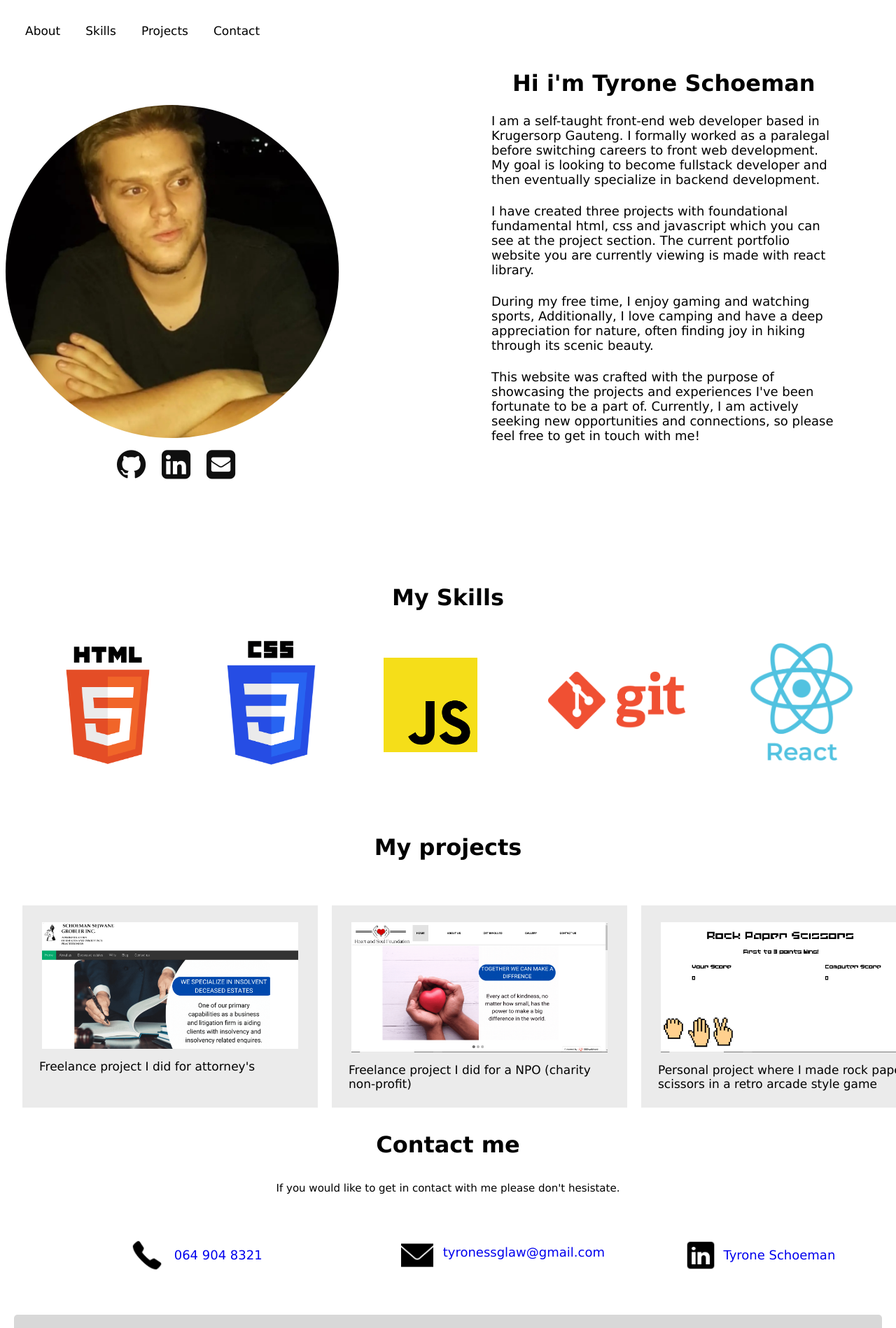
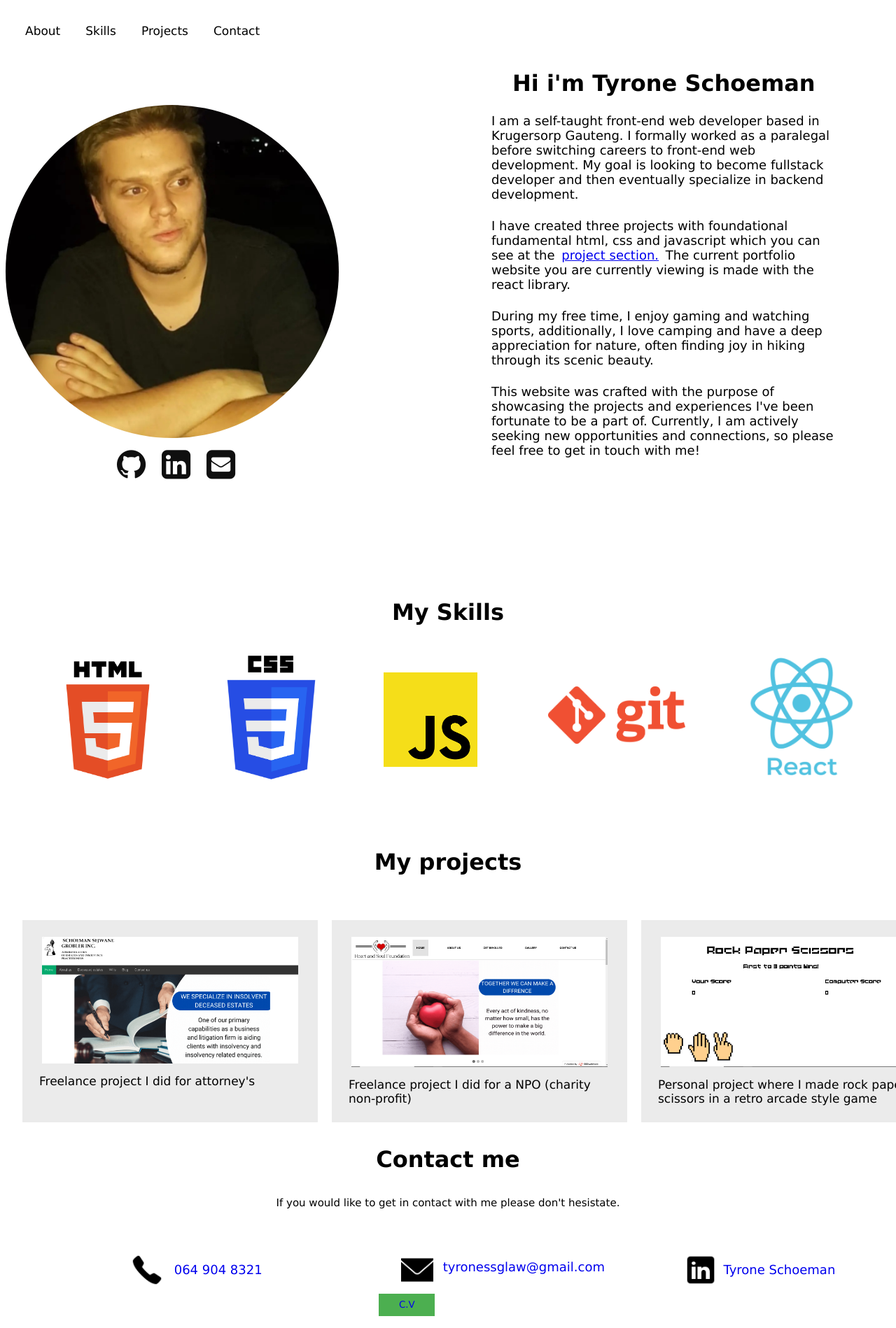
Before and after one commit to tyrone-code/react-app-portfolio, a React (Create React App) app: page / in a window 1280 px wide. Shown: the top 1898 px of the page at 70% size. Built offline with nearby package versions, Linux system fonts and the light colour scheme.

Commit message:
added cv download button

```diff
--- a/src/App.css
+++ b/src/App.css
@@ -631,3 +631,20 @@ input[type=submit]:hover {
   position:relative;
   top:10px;
 }
+
+
+.cv-download{
+  background-color: #4CAF50; /* Green */
+  text-decoration: none;
+  border: none;
+  height:2rem;
+  width:5rem;
+  position:relative;
+  right:24rem;
+  bottom:3rem;
+}
+
+
+.download-link {
+  text-decoration: none;
+}
--- a/src/App.js
+++ b/src/App.js
@@ -6,6 +6,7 @@ import Skills from './Components/skills'
 import Projects from './Components/projects'
 import Contact from './Components/contact'
 import ContactForm from './Components/contactform'
+
 function App() {
   return (
      <div>
--- a/src/Components/contact.js
+++ b/src/Components/contact.js
@@ -2,6 +2,8 @@ import React from 'react';
 import phone from '../images/icons8-phone-100.png'
 import email from '../images/icons8-envelope-100.png'
 import linkedin from '../images/icons8-linkedin-100.png'
+
+
 export default function Contact(){
     return (
        <div>
@@ -19,16 +21,12 @@ export default function Contact(){
 
   <div><img src={linkedin} alt='linkedin' className="linkedIn"/>
  <a href="https://www.linkedin.com/in/tyrone-schoeman-821633163"> <p className="text">Tyrone Schoeman</p></a>
-
+ <button className="cv-download">
+      <a href={linkedin} download="CV" className="download-link">C.V</a>
+  </button>
   </div>
   </div>
-
-
-
-
-
-
-       </div>
-       </div>
+  </div>
+  </div>
     )
   }
--- a/src/Components/introduction.js
+++ b/src/Components/introduction.js
@@ -17,10 +17,10 @@ export default function AboutMe() {
           </div>
         <div className="about-me" id="about">
           <h1>Hi i'm Tyrone Schoeman</h1>
-          <p>I am a self-taught front-end web developer based in Krugersorp Gauteng. I formally worked as a paralegal before switching careers to front web development. My goal is looking to become fullstack developer and then eventually specialize in backend development.</p>
+          <p>I am a self-taught front-end web developer based in Krugersorp Gauteng. I formally worked as a paralegal before switching careers to front-end web development. My goal is looking to become fullstack developer and then eventually specialize in backend development.</p>
 
-<p>I have created three projects with foundational fundamental html, css and javascript which you can see at the project section. The current portfolio website you are currently viewing is made with react library.</p>
-<p>During my free time, I enjoy gaming and watching sports,  Additionally, I love camping and have a deep appreciation for nature, often finding joy in hiking through its scenic beauty.</p>
+<p>I have created three projects with foundational fundamental html, css and javascript which you can see at the <a href="#projects">project section.</a> The current portfolio website you are currently viewing is made with the react library.</p>
+<p>During my free time, I enjoy gaming and watching sports,  additionally, I love camping and have a deep appreciation for nature, often finding joy in hiking through its scenic beauty.</p>
 <p>This website was crafted with the purpose of showcasing the projects and experiences I've been fortunate to be a part of. Currently, I am actively seeking new opportunities and connections, so please feel free to get in touch with me!</p>
       </div>
       </div>
```
